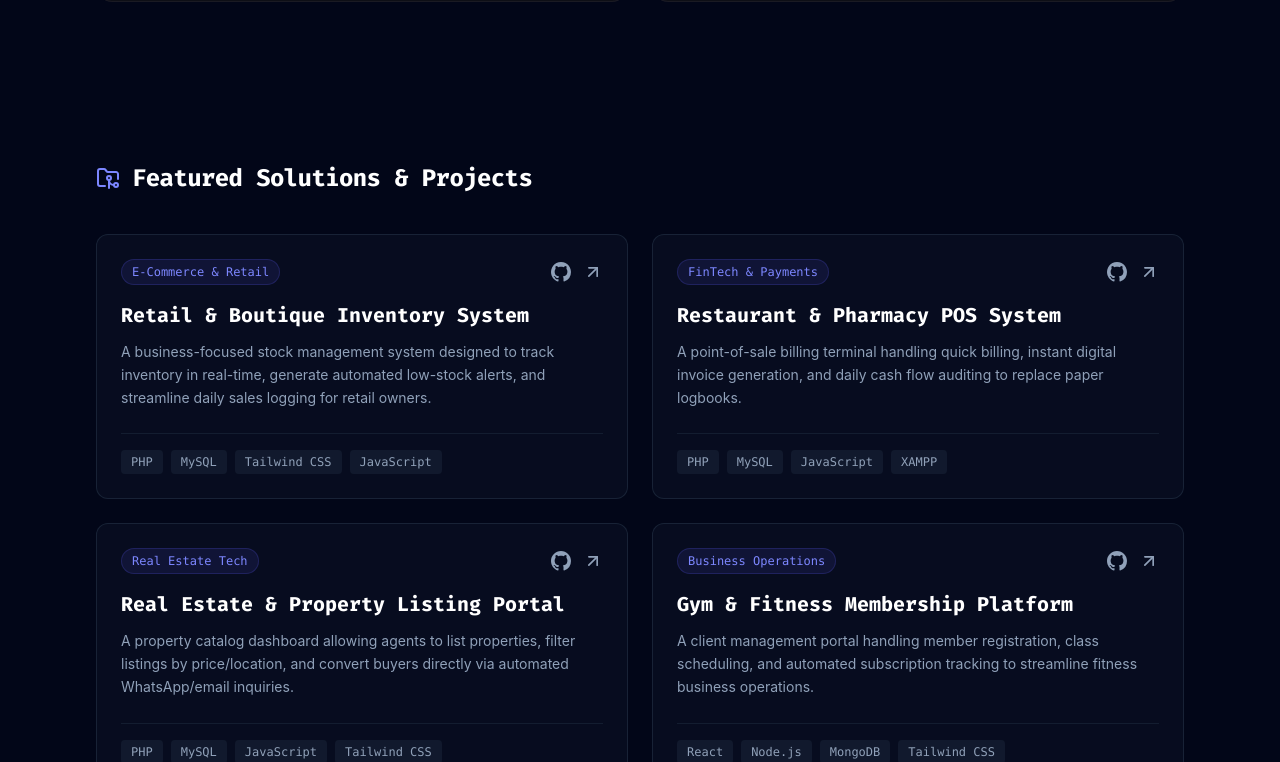
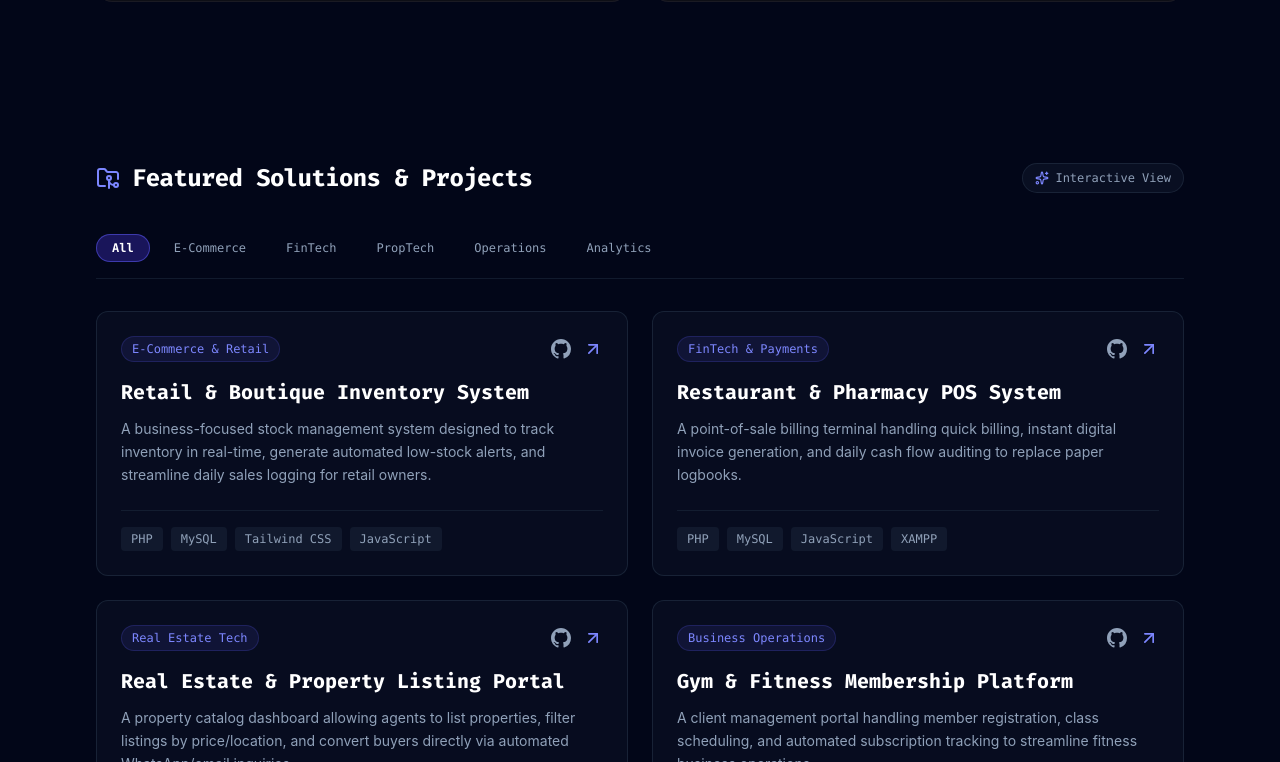
Before and after one commit to Gazilo7/dev-portfolio, a React (Vite) app: page / in a window 1280 px wide. Shown: the part 3038-3800 px from the top of the page. Built offline with nearby package versions, Linux system fonts and the light colour scheme.

Commit message:
fix: resolve JSX template string syntax in Projects component

```diff
--- a/src/components/Projects.jsx
+++ b/src/components/Projects.jsx
@@ -1,11 +1,15 @@
-import { motion } from 'framer-motion';
-import { FolderGit2, ArrowUpRight } from 'lucide-react';
+import { useState, useRef } from 'react';
+import { motion, AnimatePresence } from 'framer-motion';
+import { FolderGit2, ArrowUpRight, Sparkles } from 'lucide-react';
+
+const categories = ["All", "E-Commerce", "FinTech", "PropTech", "Operations", "Analytics"];
 
 const projects = [
   {
     title: "Retail & Boutique Inventory System",
     description: "A business-focused stock management system designed to track inventory in real-time, generate automated low-stock alerts, and streamline daily sales logging for retail owners.",
-    category: "E-Commerce & Retail",
+    category: "E-Commerce",
+    badgeLabel: "E-Commerce & Retail",
     tags: ["PHP", "MySQL", "Tailwind CSS", "JavaScript"],
     liveUrl: "#",
     githubUrl: "#"
@@ -13,7 +17,8 @@ const projects = [
   {
     title: "Restaurant & Pharmacy POS System",
     description: "A point-of-sale billing terminal handling quick billing, instant digital invoice generation, and daily cash flow auditing to replace paper logbooks.",
-    category: "FinTech & Payments",
+    category: "FinTech",
+    badgeLabel: "FinTech & Payments",
     tags: ["PHP", "MySQL", "JavaScript", "XAMPP"],
     liveUrl: "#",
     githubUrl: "#"
@@ -21,7 +26,8 @@ const projects = [
   {
     title: "Real Estate & Property Listing Portal",
     description: "A property catalog dashboard allowing agents to list properties, filter listings by price/location, and convert buyers directly via automated WhatsApp/email inquiries.",
-    category: "Real Estate Tech",
+    category: "PropTech",
+    badgeLabel: "Real Estate Tech",
     tags: ["PHP", "MySQL", "JavaScript", "Tailwind CSS"],
     liveUrl: "#",
     githubUrl: "#"
@@ -29,7 +35,8 @@ const projects = [
   {
     title: "Gym & Fitness Membership Platform",
     description: "A client management portal handling member registration, class scheduling, and automated subscription tracking to streamline fitness business operations.",
-    category: "Business Operations",
+    category: "Operations",
+    badgeLabel: "Business Operations",
     tags: ["React", "Node.js", "MongoDB", "Tailwind CSS"],
     liveUrl: "#",
     githubUrl: "#"
@@ -37,7 +44,8 @@ const projects = [
   {
     title: "Pi Network Web3 Payment DApp",
     description: "Web3 financial integration utilizing the Pi Network SDK to process authentication and testnet crypto transactions directly inside web applications.",
-    category: "FinTech & Web3",
+    category: "FinTech",
+    badgeLabel: "FinTech & Web3",
     tags: ["JavaScript", "HTML5", "Web3 SDK", "REST API"],
     liveUrl: "#",
     githubUrl: "#"
@@ -45,59 +53,70 @@ const projects = [
   {
     title: "Statistical Data Analytics Suite",
     description: "Quantitative analysis environment using Python and statsmodels to run ANOVA procedures, model trends, and export business intelligence data.",
-    category: "Data Analytics",
+    category: "Analytics",
+    badgeLabel: "Data Analytics",
     tags: ["Python", "statsmodels", "Jupyter", "Pandas"],
     liveUrl: "#",
     githubUrl: "#"
   }
 ];
 
-export default function Projects() {
+function Card({ project }) {
+  const cardRef = useRef(null);
+  const [mousePos, setMousePos] = useState({ x: 0, y: 0 });
+
+  const handleMouseMove = (e) => {
+    if (!cardRef.current) return;
+    const rect = cardRef.current.getBoundingClientRect();
+    setMousePos({
+      x: e.clientX - rect.left,
+      y: e.clientY - rect.top
+    });
+  };
+
+  // Explicit string definition avoids JSX inline syntax parser conflicts
+  const spotlightGradient = `radial-gradient(600px circle at ${mousePos.x}px ${mousePos.y}px, rgba(99, 102, 241, 0.15), transparent 40%)`;
+
   return (
-    <section id="projects" className="py-20 relative z-10">
     <motion.div
-        initial={{ opacity: 0, y: 20 }}
-        whileInView={{ opacity: 1, y: 0 }}
-        viewport={{ once: true }}
-        className="flex flex-col gap-10"
+      layout
+      initial={{ opacity: 0, scale: 0.95 }}
+      animate={{ opacity: 1, scale: 1 }}
+      exit={{ opacity: 0, scale: 0.95 }}
+      transition={{ duration: 0.3 }}
+      ref={cardRef}
+      onMouseMove={handleMouseMove}
+      className="group relative bg-slate-900/40 border border-slate-800/80 rounded-xl p-6 flex flex-col justify-between overflow-hidden hover:border-indigo-500/50 transition-colors"
     >
-        <div className="flex items-center gap-3">
-          <FolderGit2 className="w-6 h-6 text-indigo-400" />
-          <h2 className="text-2xl font-bold text-white tracking-tight font-['Fira_Code',monospace]">
-            Featured Solutions & Projects
-          </h2>
-        </div>
-
-        <div className="grid grid-cols-1 md:grid-cols-2 gap-6">
-          {projects.map((project, index) => (
+      {/* Option 2: Dynamic Cursor Spotlight Overlay */}
       <div
-              key={index}
-              className="bg-slate-900/40 border border-slate-800/80 rounded-xl p-6 flex flex-col justify-between hover:border-indigo-500/50 transition-colors group"
-            >
-              <div>
+        className="pointer-events-none absolute -inset-px opacity-0 group-hover:opacity-100 transition-opacity duration-300 z-0"
+        style={{ background: spotlightGradient }}
+      /><div className="relative z-10">
         <div className="flex items-center justify-between mb-4">
           <span className="text-xs font-mono text-indigo-400 bg-indigo-500/10 px-2.5 py-1 rounded-full border border-indigo-500/20">
-                    {project.category}
+            {project.badgeLabel}
           </span>
           <div className="flex items-center gap-3 text-slate-400">
             <a
               href={project.githubUrl}
               target="_blank"
               rel="noopener noreferrer"
-                      className="hover:text-white transition-colors"title="Source Code"
+              className="hover:text-white transition-colors"
+              title="Source Code"
             >
               <svg className="w-5 h-5 fill-current" viewBox="0 0 24 24">
-                        <path d="M12 0C5.37 0 0 5.37 0 12c0 5.31 3.435 9.795 8.205 11.385.6.105.825-.255.825-.57 0-.285-.015-1.23-.015-2.235-3.015.555-3.795-.735-4.035-1.41-.135-.345-.72-1.41-1.23-1.695-.42-.225-1.02-.78-.015-.795.945-.015 1.62.87 1.845 1.23 1.08 1.815 2.805 1.305 3.495.99.105-.78.42-1.305.765-1.605-2.67-.3-5.46-1.335-5.46-5.925 0-1.305.465-2.385 1.23-3.225-.12-.3-.54-1.53.12-3.18 0 0 1.005-.315 3.3 1.23.96-.27 1.98-.405 3-.405s2.04.135 3 .405c2.295-1.56 3.3-1.23 3.3-1.23.66 1.65.24 2.88.12 3.18.765.84 1.23 1.905 1.23 3.225 0 4.605-2.805 5.625-5.475 5.925.435.375.81 1.095.81 2.22 0 1.605-.015 2.895-.015 3.3 0 .315.225.69.825.57A12.02 12.02 0 0024 12c0-6.63-5.37-12-12-12z"/>
+                <path d="M12 0C5.37 0 0 5.37 0 12c0 5.31 3.435 9.795 8.205 11.385.6.105.825-.255.825-.57 0-.285-.015-1.23-.015-2.235-3.015.555-3.795-.735-4.035-1.41-.135-.345-.72-1.41-1.23-1.695-.42-.225-1.02-.78-.015-.795.945-.015 1.62.87 1.845 1.23 1.08 1.815 2.805 1.305 3.495.99.105-.78.42-1.305.765-1.605-2.67-.3-5.46-1.335-5.46-5.925 0-1.305.465-2.385 1.23-3.225-.12-.3-.54-1.53.12-3.18 0 0 1.005-.315 3.3 1.23.96-.27 1.98-.405 3-.405s2.04.135 3 .405c2.295-1.56 3.3-1.23 3.3-1.23.66 1.65.24 2.88.12 3.18.765.84 1.23 1.905 1.23 3.225 0 4.605-2.805 5.625-5.475 5.925.435.375.81 1.095.81 2.22 0 1.605-.015 2.895-.015 3.3 0 .315.225.69.825.57A12.02 12.02 0 0024 12c0-6.63-5.37-12-12-12z" />
               </svg>
             </a>
             <a
               href={project.liveUrl}
               target="_blank"
               rel="noopener noreferrer"
-                      className="hover:text-white transition-colors"
+              className="hover:text-white transition-colors group-hover:translate-x-0.5 group-hover:-translate-y-0.5 transition-transform"
               title="Live Demo"
             >
-                      <ArrowUpRight className="w-5 h-5" />
+              <ArrowUpRight className="w-5 h-5 text-indigo-400 group-hover:text-indigo-300" />
             </a>
           </div>
         </div>
@@ -110,7 +129,7 @@ export default function Projects() {
         </p>
       </div>
 
-              <div className="flex flex-wrap gap-2 mt-6 pt-4 border-t border-slate-800/60">
+      <div className="relative z-10 flex flex-wrap gap-2 mt-6 pt-4 border-t border-slate-800/60">
         {project.tags.map((tag, tIndex) => (
           <span
             key={tIndex}
@@ -120,9 +139,72 @@ export default function Projects() {
           </span>
         ))}
       </div>
+    </motion.div>
+  );
+}
+
+export default function Projects() {
+  const [activeCategory, setActiveCategory] = useState("All");
+
+  const filteredProjects = activeCategory === "All"
+    ? projects
+    : projects.filter((p) => p.category === activeCategory);
+
+  return (
+    <section id="projects" className="py-20 relative z-10">
+      <motion.div
+        initial={{ opacity: 0, y: 20 }}
+        whileInView={{ opacity: 1, y: 0 }}
+        viewport={{ once: true }}
+        className="flex flex-col gap-8"
+      >
+        <div className="flex flex-col md:flex-row md:items-center justify-between gap-4">
+          <div className="flex items-center gap-3">
+            <FolderGit2 className="w-6 h-6 text-indigo-400" />
+            <h2 className="text-2xl font-bold text-white tracking-tight font-['Fira_Code',monospace]">
+              Featured Solutions & Projects
+            </h2>
           </div>
+          <div className="flex items-center gap-1.5 text-xs text-slate-400 font-mono bg-slate-900/60 px-3 py-1.5 rounded-full border border-slate-800/80 w-fit">
+            <Sparkles className="w-3.5 h-3.5 text-indigo-400" />
+            <span>Interactive View</span>
+          </div>
+        </div>
+
+        {/* Option 1: Animated Category Filter Tabs */}
+        <div className="flex flex-wrap gap-2 pt-2 border-b border-slate-800/60 pb-4">{categories.map((cat) => {
+            const isActive = activeCategory === cat;
+            return (
+              <button
+                key={cat}
+                onClick={() => setActiveCategory(cat)}
+                className={`relative px-4 py-1.5 text-xs font-mono rounded-full transition-all duration-300 ${
+                  isActive
+                    ? "text-white font-semibold"
+                    : "text-slate-400 hover:text-slate-200 hover:bg-slate-800/40"
+                }`}
+              >
+                {isActive && (
+                  <motion.div
+                    layoutId="activeTab"
+                    className="absolute inset-0 bg-indigo-600/30 border border-indigo-500/50 rounded-full"
+                    transition={{ type: "spring", stiffness: 380, damping: 30 }}
+                  />
+                )}
+                <span className="relative z-10">{cat}</span>
+              </button>
+            );
+          })}
+        </div>
+
+        {/* Animated Grid Layout */}
+        <motion.div layout className="grid grid-cols-1 md:grid-cols-2 gap-6 min-h-[400px]">
+          <AnimatePresence>
+            {filteredProjects.map((project) => (
+              <Card key={project.title} project={project} />
             ))}
-        </div>
+          </AnimatePresence>
+        </motion.div>
       </motion.div>
     </section>
   );
```
Lines whose indentation alone changed are shown as unchanged.
